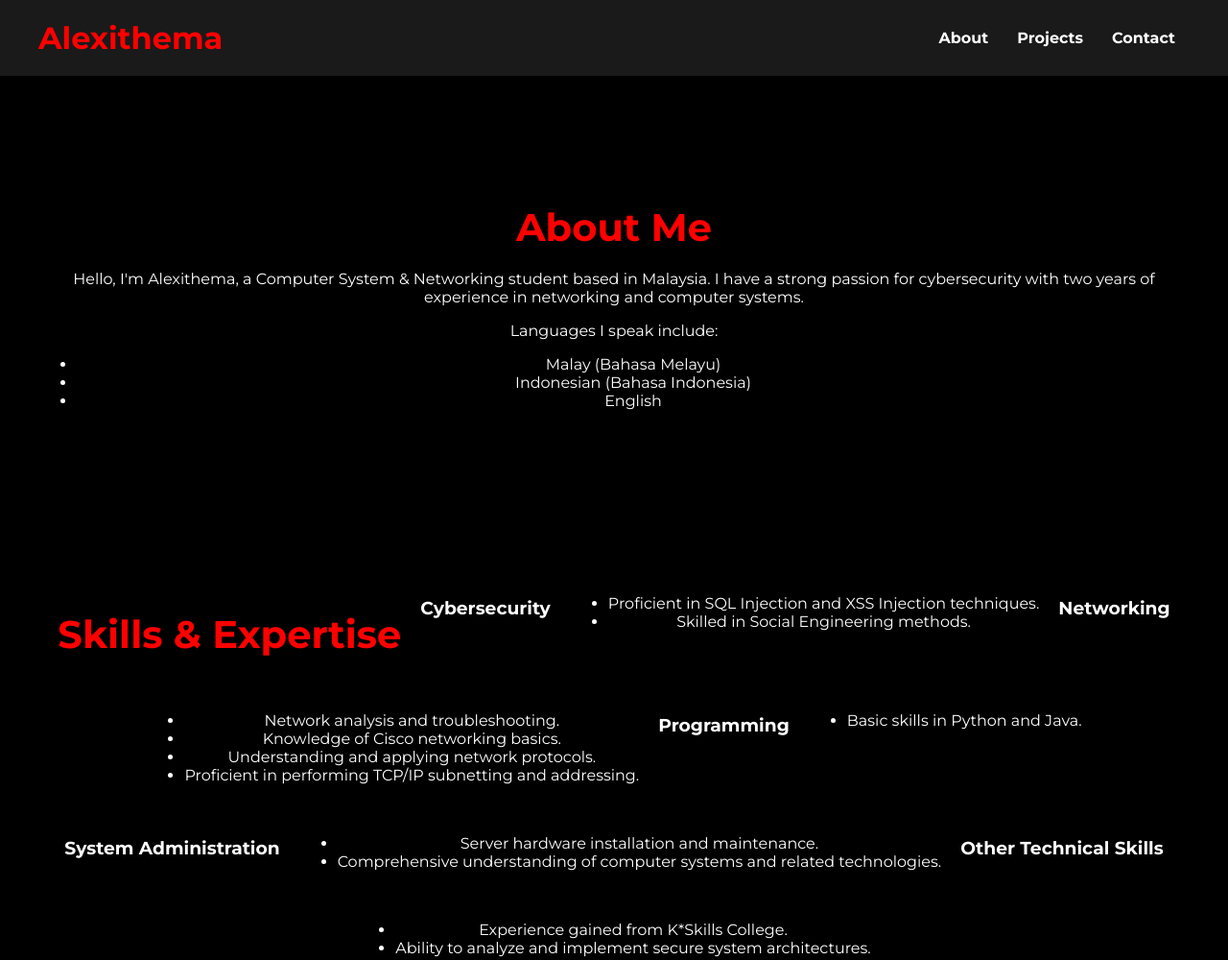
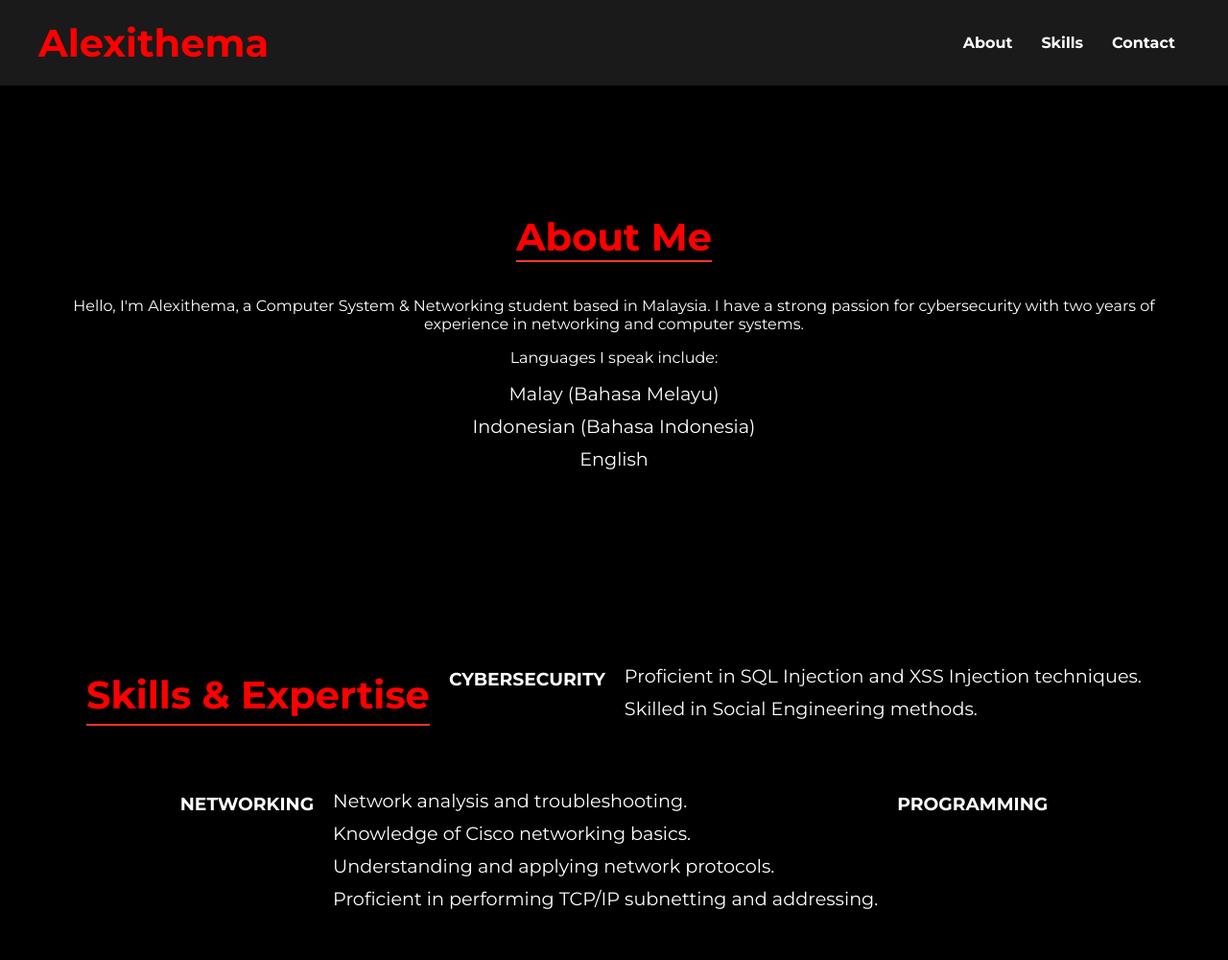
Before and after one commit to alexithema/alexithema.github.io, a plain HTML site: page index.html in a window 1280 px wide. Shown: the top 1000 px of the page at 96% size. Drawn offline with Linux system fonts and the light colour scheme.

Commit message:
Update index.html

```diff
--- a/index.html
+++ b/index.html
@@ -25,6 +25,7 @@
         header h1 {
             margin: 0;
             color: #ff0000;
+            font-size: 2.5em;
             transition: color 0.3s;
         }
 
@@ -63,15 +64,28 @@
             font-size: 2.5em;
             margin-bottom: 20px;
             color: #ff0000;
-            transition: color 0.3s;
+            border-bottom: 2px solid #ff3333;
+            display: inline-block;
+            transition: color 0.3s, border-color 0.3s;
         }
 
         section h2:hover {
             color: #ff3333;
+            border-color: #ff6666;
         }
 
         .about, .projects, .contact {
             margin: 40px 0;
+        }
+
+        .about ul {
+            padding: 0;
+            list-style: none;
+        }
+
+        .about ul li {
+            margin: 10px 0;
+            font-size: 1.2em;
         }
 
         .projects {
@@ -81,33 +95,23 @@
             justify-content: center;
         }
 
-        .project-card {
-            background: #1a1a1a;
-            border-radius: 10px;
-            box-shadow: 0 4px 6px rgba(255, 0, 0, 0.3);
-            overflow: hidden;
-            max-width: 300px;
-            transition: transform 0.3s, box-shadow 0.3s;
+        .projects h3 {
+            color: #ffffff;
+            text-transform: uppercase;
+            font-weight: bold;
+            margin-top: 30px;
         }
 
-        .project-card:hover {
-            transform: scale(1.05);
-            box-shadow: 0 8px 12px rgba(255, 51, 51, 0.6);
+        .projects ul {
+            padding: 0;
+            list-style: none;
+            text-align: left;
+            display: inline-block;
         }
 
-        .project-card img {
-            width: 100%;
-            height: auto;
-        }
-
-        .project-card h3 {
-            margin: 20px;
-            color: #ff0000;
-            transition: color 0.3s;
-        }
-
-        .project-card h3:hover {
-            color: #ff3333;
+        .projects ul li {
+            margin: 10px 0;
+            font-size: 1.2em;
         }
 
         footer {
@@ -115,6 +119,7 @@
             color: #ffffff;
             text-align: center;
             padding: 20px;
+            font-size: 0.9em;
         }
 
         footer a {
@@ -135,7 +140,7 @@
         <nav>
             <ul>
                 <li><a href="#about">About</a></li>
-                <li><a href="#projects">Projects</a></li>
+                <li><a href="#projects">Skills</a></li>
                 <li><a href="#contact">Contact</a></li>
             </ul>
         </nav>
```
